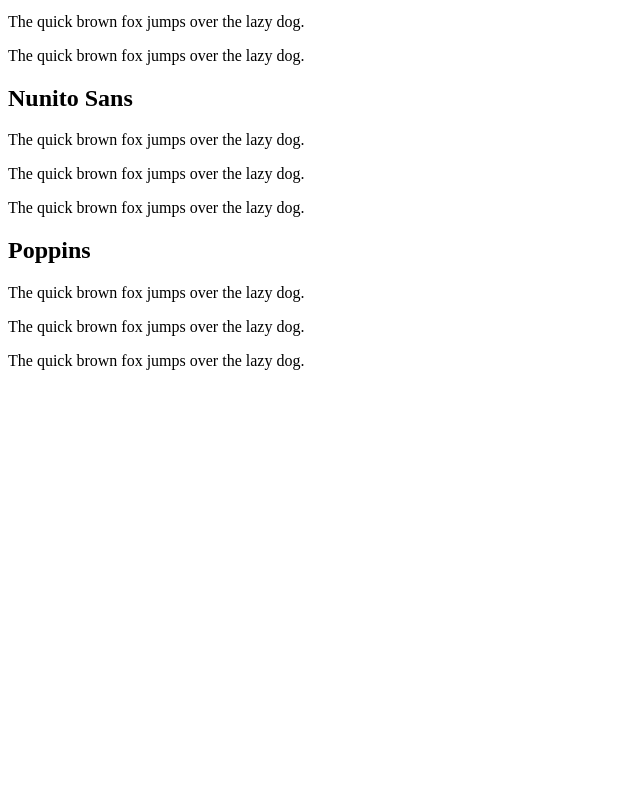
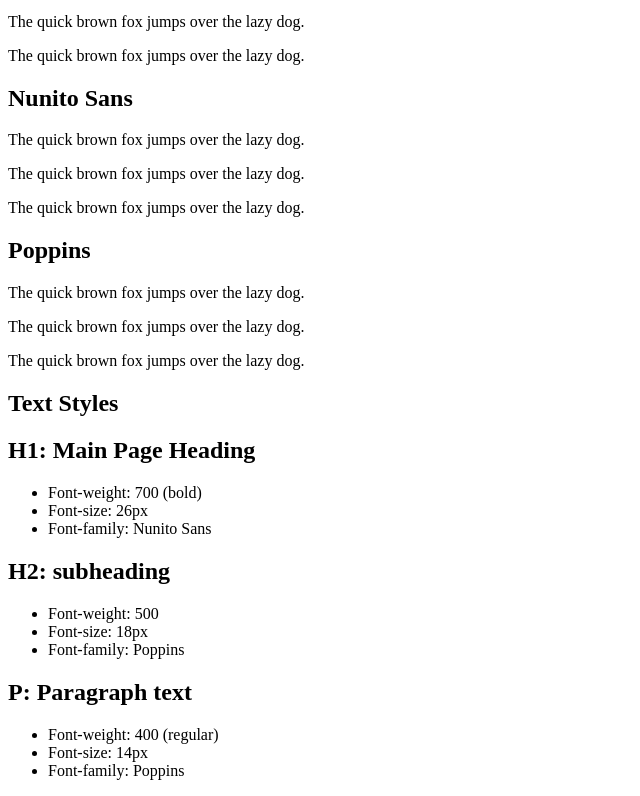
Before and after one commit to JamesWallace99/Build-a-Website-Design-System---Code-Academy-Project, a plain HTML site: page index.html in a window 1280 px wide. Shown: the part 471-1267 px from the top of the page, without its empty margins (0-640 px from the left). Before the commit the page ends 857 px from the top, so only its background shows below. Drawn offline with Linux system fonts and the light colour scheme.

Commit message:
added text styles html

```diff
--- a/index.html
+++ b/index.html
@@ -58,6 +58,36 @@
         <p class = "italic">
           The quick brown fox jumps over the lazy dog.</p>
       </div>
+    </article>
+
+    <article id="text-styles">
+      <h1>Text Styles</h1>
+      <div id="h1">
+        <h1>H1: Main Page Heading</h1>
+        <ul>
+          <li>Font-weight: 700 (bold)</li>
+          <li>Font-size: 26px</li>
+          <li>Font-family: Nunito Sans</li>
+        </ul>
+      </div>
+      <div id="h2">
+        <h1>H2: subheading</h1>
+        <ul>
+          <li>Font-weight: 500</li>
+          <li>Font-size: 18px</li>
+          <li>Font-family: Poppins</li>
+        </ul>
+      </div>
+      <div id="p">
+        <h1>P: Paragraph text</h1>
+        <ul>
+          <li>Font-weight: 400 (regular)</li>
+          <li>Font-size: 14px</li>
+          <li>Font-family: Poppins</li>
+        </ul>
+      </div>
+    </article>
+
 
 
 
```
